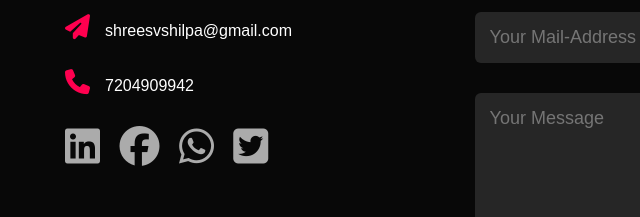
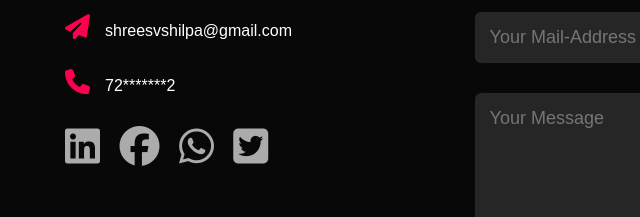
Before and after one commit to shilpa-shree-s/shilpa-, a plain HTML site: page index.html in a window 1280 px wide. Shown: the part 2676-2893 px from the top of the page, 63-703 px from the left. Drawn offline with Linux system fonts and the light colour scheme.

Commit message:
Contact Update index.html

```diff
--- a/index.html
+++ b/index.html
@@ -172,7 +172,7 @@
                 <div class="contact-left">
                     <h1 class="sub-title">Contact Me</h1>
                     <p><i class="fa-solid fa-paper-plane"></i>shreesvshilpa@gmail.com</p>
-                    <p><i class="fa-solid fa-phone"></i>7204909942</p>
+                    <p><i class="fa-solid fa-phone"></i>72*******2</p>
                     <div class="social-icons">
                         <a href="https://www.instagram.com/shilpa-shree/"><i class="fa-brands fa-linkedin"></i></a>
                         <a href="https://www.facebook.com/shilpashree123/"><i class="fa-brands fa-facebook"></i></a>
```
